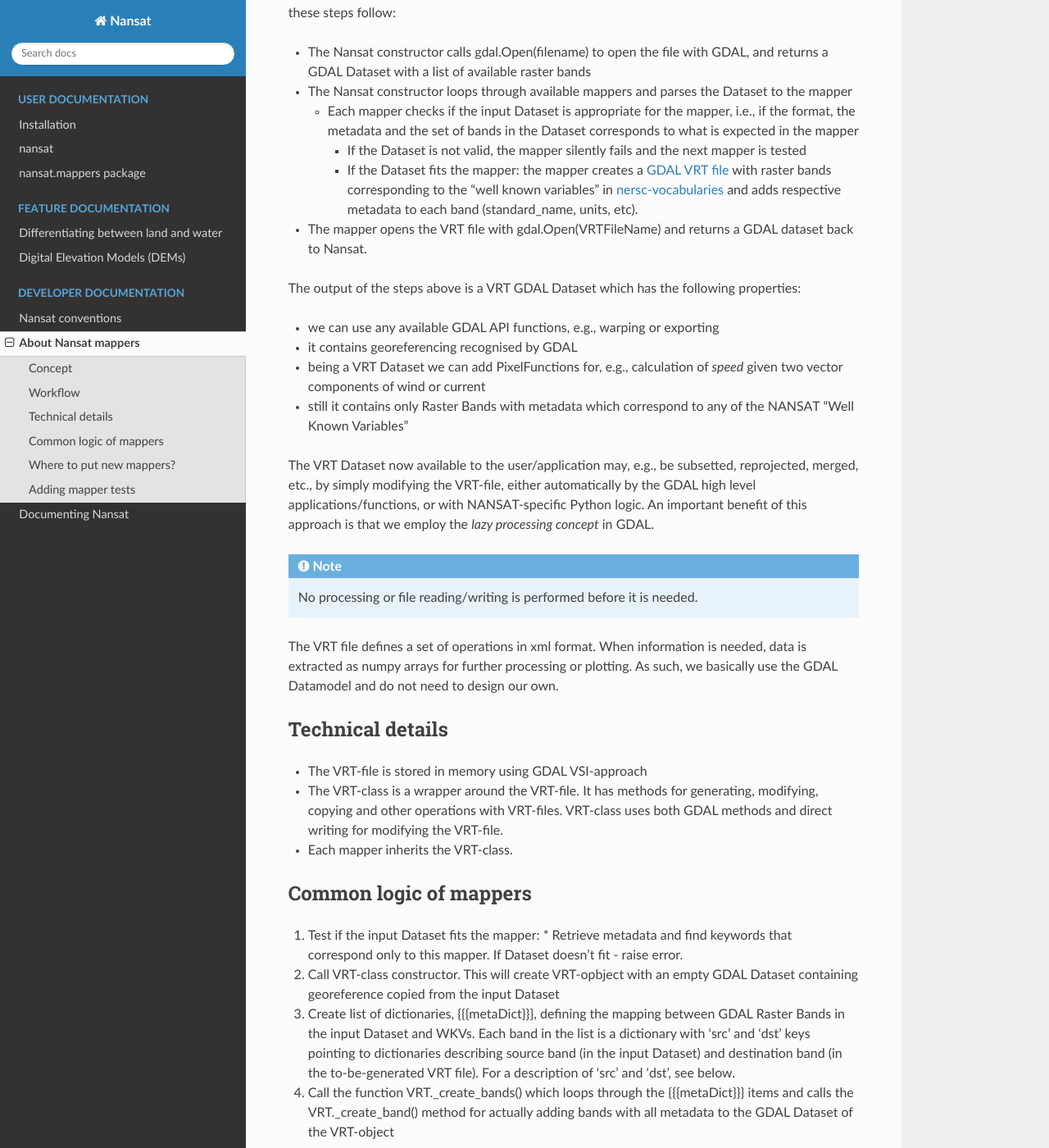
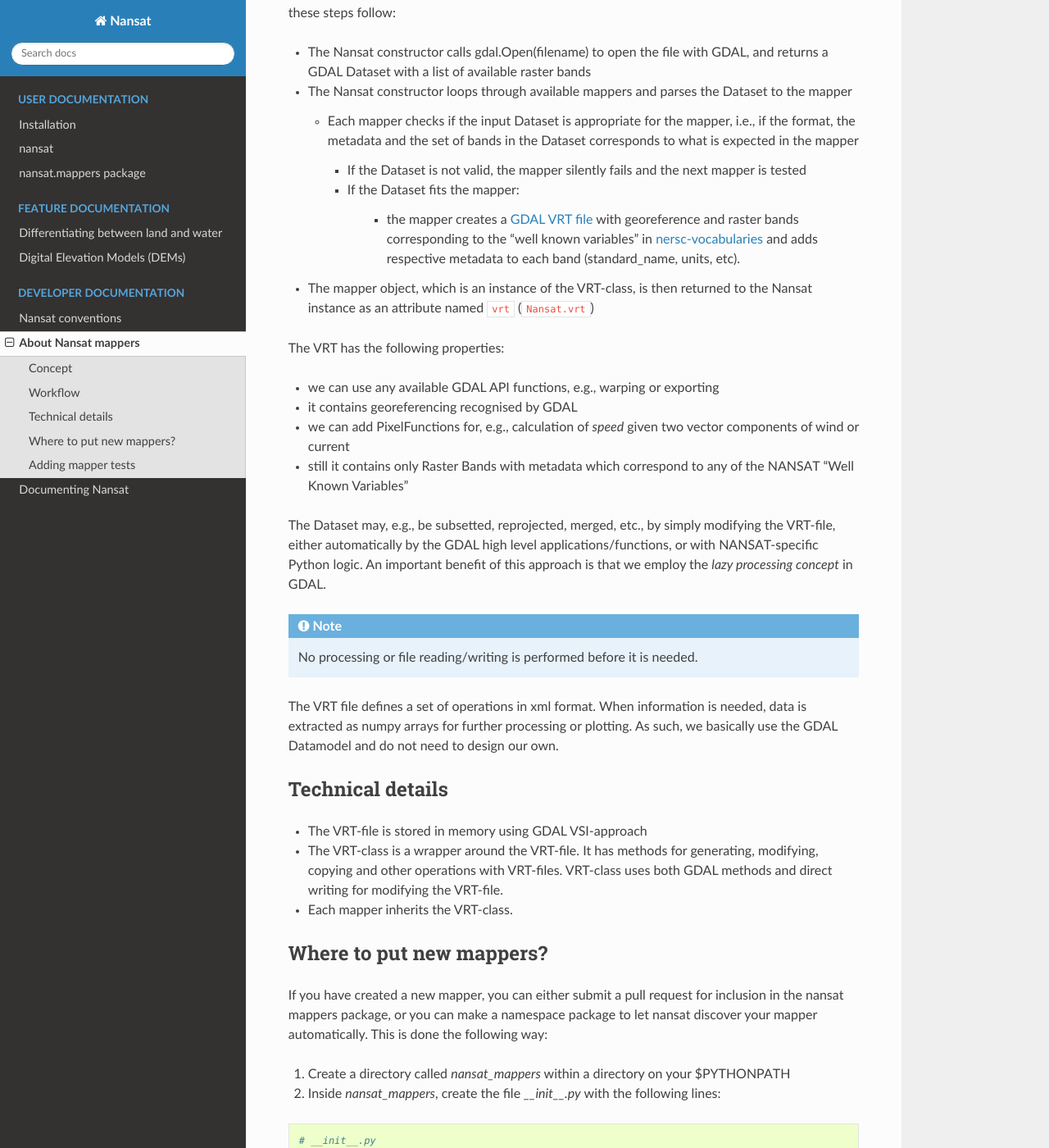
Before and after one commit to nansencenter/nansat, a Sphinx documentation site: the page built from docs/source/about_mappers.rst, in a window 1280 px wide and 1400 px high, scrolled down 927 px. Shown: the whole window at 82% size. Built offline with Sphinx 7.4.7 and the Read the Docs theme 2.0.0, drawn with Linux system fonts in a browser that asks for light colours.

Commit message:
#108, NA-47: Integrated 'Common logic of mappers' into 'workflow' by removing a lot of obsolete information in both sections

```diff
--- a/docs/source/about_mappers.rst
+++ b/docs/source/about_mappers.rst
@@ -43,18 +43,21 @@ these steps follow:
   * Each mapper checks if the input Dataset is appropriate for the mapper, i.e., if the format, the metadata and the set of bands in the Dataset corresponds to what is expected in the mapper
 
     * If the Dataset is not valid, the mapper silently fails and the next mapper is tested
-    * If the Dataset fits the mapper: the mapper creates a  `GDAL VRT file <http://www.gdal.org/gdal_vrttut.html>`_ with raster bands corresponding to the "well known variables" in `nersc-vocabularies <https://github.com/nansencenter/nersc-vocabularies>`_ and adds respective metadata to each band (standard_name, units, etc).
+    * If the Dataset fits the mapper:
 
-* The mapper opens the VRT file with gdal.Open(VRTFileName) and returns a GDAL dataset back to Nansat.
+        * the mapper creates a  `GDAL VRT file <http://www.gdal.org/gdal_vrttut.html>`_ with georeference and raster bands corresponding to the "well known variables" in `nersc-vocabularies <https://github.com/nansencenter/nersc-vocabularies>`_ and adds respective metadata to each band (standard_name, units, etc).
 
-The output of the steps above is a VRT GDAL Dataset which has the following properties:
+* The mapper object, which is an instance of the VRT-class, is then returned to the Nansat instance as an attribute named ``vrt`` (``Nansat.vrt``)
+
+
+The VRT has the following properties:
 
 * we can use any available GDAL API functions, e.g., warping or exporting
 * it contains georeferencing recognised by GDAL
-* being a VRT Dataset we can add PixelFunctions for, e.g., calculation of *speed* given two vector components of wind or current
+* we can add PixelFunctions for, e.g., calculation of *speed* given two vector components of wind or current
 * still it contains only Raster Bands with metadata which correspond to any of the NANSAT "Well Known Variables"
 
-The VRT Dataset now available to the user/application may, e.g., be subsetted, reprojected, merged,
+The Dataset may, e.g., be subsetted, reprojected, merged,
 etc., by simply modifying the VRT-file, either automatically by the GDAL high level
 applications/functions, or with NANSAT-specific Python logic. An important benefit of this approach
 is that we employ the *lazy processing concept* in GDAL.
@@ -73,15 +76,6 @@ Technical details
 * The VRT-file is stored in memory using GDAL VSI-approach
 * The VRT-class is a wrapper around the VRT-file. It has methods for generating, modifying, copying and other operations with VRT-files. VRT-class uses both GDAL methods and direct writing for modifying the VRT-file.
 * Each mapper inherits the VRT-class.
-
-Common logic of mappers
------------------------
-
-1. Test if the input Dataset fits the mapper:
-   * Retrieve metadata and find keywords that correspond only to this mapper. If Dataset doesn't fit - raise error.
-2. Call VRT-class constructor. This will create VRT-opbject with an empty GDAL Dataset containing georeference copied from the input Dataset
-3. Create list of dictionaries, {{{metaDict}}}, defining the mapping between GDAL Raster Bands in the input Dataset and WKVs. Each band in the list is a dictionary with 'src' and 'dst' keys pointing to dictionaries describing source band (in the input Dataset) and destination band (in the to-be-generated VRT file). For a description of 'src' and 'dst', see below.
-4. Call the function VRT._create_bands() which loops through the {{{metaDict}}} items and calls the VRT._create_band() method for actually adding bands with all metadata to the GDAL Dataset of the VRT-object
 
 Where to put new mappers?
 -------------------------
```
